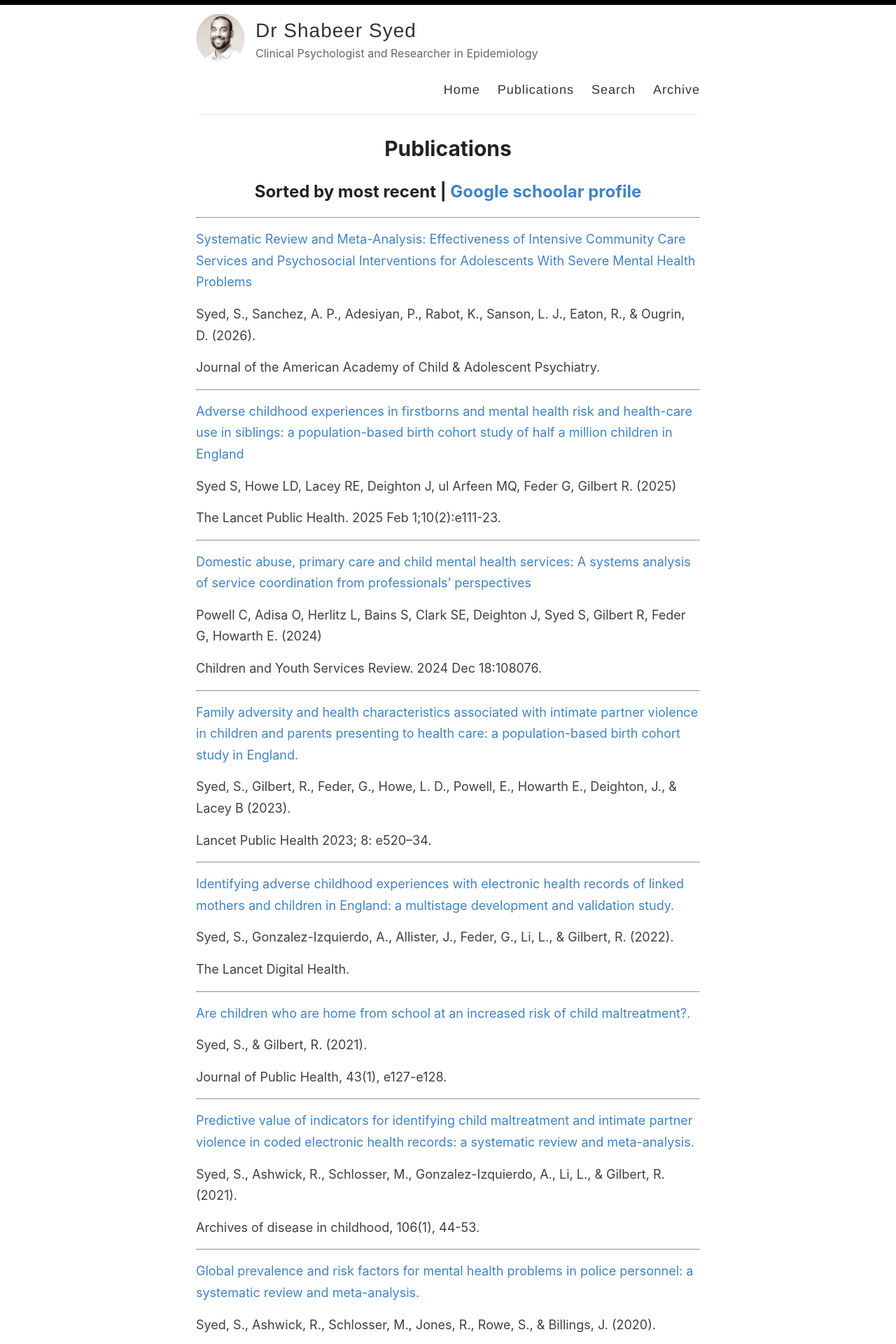
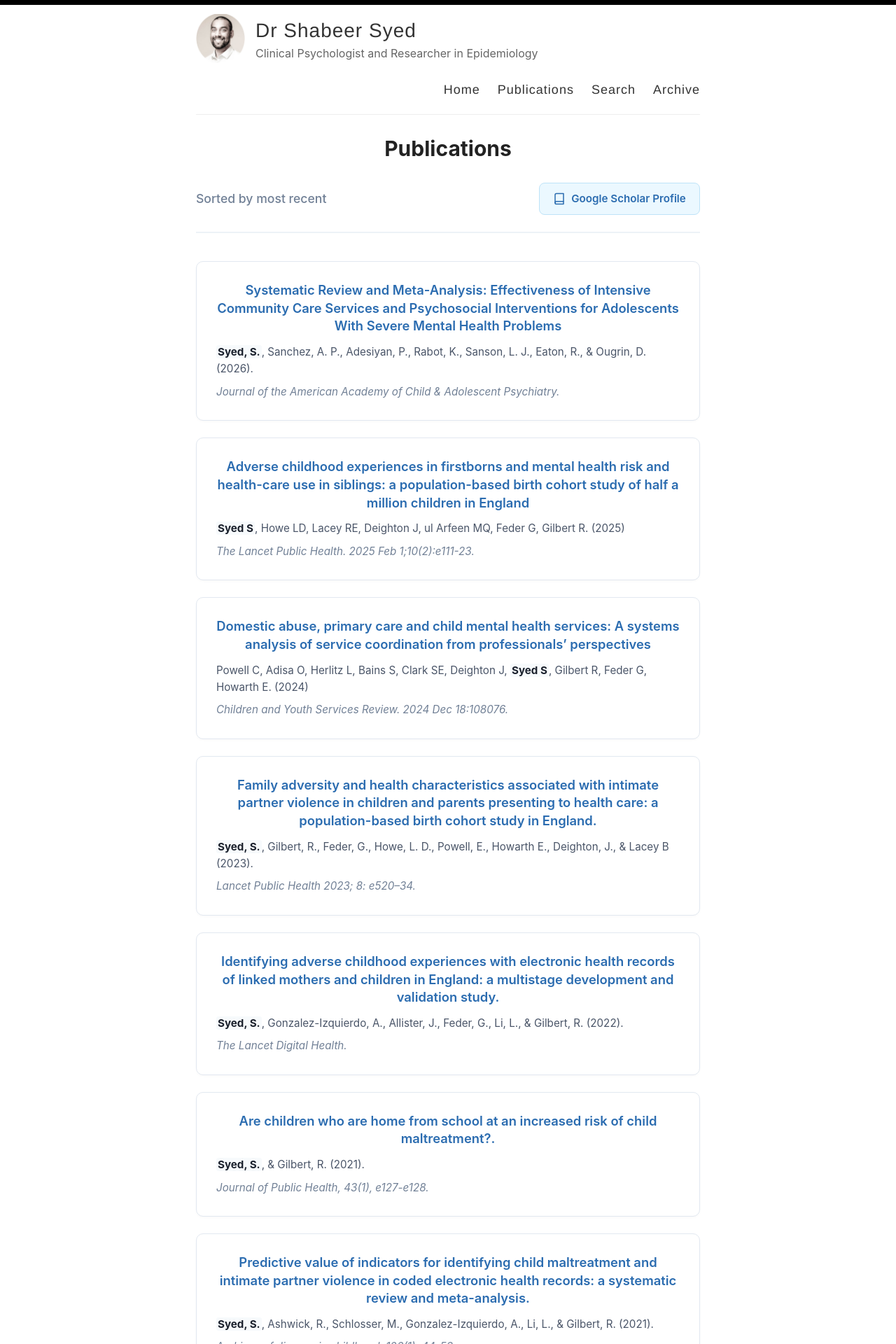
Before and after one commit to shabeer-syed/shabeersyed, a Jekyll site: the page built from _pages/publications.md, in a window 1280 px wide. Shown: the top 1920 px of the page at 70% size. Built offline with Jekyll 4.4.1, drawn with Linux system fonts in a browser that asks for light colours; part of the change alters nothing that is shown; some of the changed text lies outside the part shown.

Commit message:
Update publications.md

```diff
--- a/_pages/publications.md
+++ b/_pages/publications.md
@@ -4,120 +4,251 @@ title: Publications
 permalink: /publications/
 ---
 
-## Sorted by most recent | [Google schoolar profile](https://scholar.google.com/citations?user=tayvv1MAAAAJ&hl=en&oi=ao)
+<style>
+  /* Modern CSS Reset & Typography tailored for this page */
+  .pub-modern-layout {
+    font-family: -apple-system, BlinkMacSystemFont, "Segoe UI", Roboto, Helvetica, Arial, sans-serif;
+    color: #2d3748;
+    line-height: 1.6;
+    max-width: 850px;
+    margin: 0 auto;
+    padding-top: 1rem;
+  }
 
---------------
+  /* Header Section */
+  .pub-header {
+    display: flex;
+    justify-content: space-between;
+    align-items: center;
+    margin-bottom: 2.5rem;
+    padding-bottom: 1.5rem;
+    border-bottom: 2px solid #edf2f7;
+  }
 
-[Systematic Review and Meta-Analysis: Effectiveness of Intensive Community Care Services and Psychosocial Interventions for Adolescents With Severe Mental Health Problems](https://doi.org/10.1016/j.jaac.2026.01.006)
+  .pub-sort-text {
+    font-size: 1.1rem;
+    color: #718096;
+    font-weight: 500;
+  }
 
-Syed, S., Sanchez, A. P., Adesiyan, P., Rabot, K., Sanson, L. J., Eaton, R., & Ougrin, D. (2026).
+  .scholar-btn {
+    display: inline-flex;
+    align-items: center;
+    gap: 8px;
+    padding: 0.6rem 1.2rem;
+    background-color: #ebf8ff;
+    color: #2b6cb0 !important;
+    border-radius: 8px;
+    text-decoration: none !important;
+    font-weight: 600;
+    font-size: 0.95rem;
+    transition: all 0.2s ease;
+    border: 1px solid #bee3f8;
+  }
 
-Journal of the American Academy of Child & Adolescent Psychiatry.
+  .scholar-btn:hover {
+    background-color: #bee3f8;
+    transform: translateY(-1px);
+    box-shadow: 0 4px 6px -1px rgba(66, 153, 225, 0.15);
+  }
 
---------------
+  /* Publications List */
+  .pub-list {
+    display: flex;
+    flex-direction: column;
+    gap: 1.5rem;
+  }
 
-[Adverse childhood experiences in firstborns and mental health risk and health-care use in siblings: a population-based birth cohort study of half a million children in England](https://doi.org/10.1016/S2468-2667(24)00301-3)
+  .pub-card {
+    background: #ffffff;
+    border: 1px solid #e2e8f0;
+    border-radius: 10px;
+    padding: 1.75rem;
+    box-shadow: 0 2px 4px -1px rgba(0, 0, 0, 0.03);
+    transition: transform 0.2s ease, box-shadow 0.2s ease, border-color 0.2s ease;
+  }
 
-Syed S, Howe LD, Lacey RE, Deighton J, ul Arfeen MQ, Feder G, Gilbert R. (2025)
+  .pub-card:hover {
+    transform: translateY(-3px);
+    box-shadow: 0 10px 15px -3px rgba(0, 0, 0, 0.08);
+    border-color: #cbd5e0;
+  }
 
-The Lancet Public Health. 2025 Feb 1;10(2):e111-23.
+  .pub-title {
+    font-size: 1.15rem;
+    font-weight: 600;
+    line-height: 1.4;
+    margin-top: 0;
+    margin-bottom: 0.75rem;
+  }
 
---------------
+  .pub-title a {
+    color: #2b6cb0;
+    text-decoration: none;
+    transition: color 0.2s ease;
+  }
 
-[Domestic abuse, primary care and child mental health services: A systems analysis of service coordination from professionals’ perspectives](https://doi.org/10.1016/j.childyouth.2024.108076)
+  .pub-title a:hover {
+    color: #1a365d;
+    text-decoration: underline;
+  }
 
-Powell C, Adisa O, Herlitz L, Bains S, Clark SE, Deighton J, Syed S, Gilbert R, Feder G, Howarth E. (2024)
+  .pub-authors {
+    font-size: 0.95rem;
+    color: #4a5568;
+    margin-bottom: 0.5rem;
+  }
 
-Children and Youth Services Review. 2024 Dec 18:108076.
+  .syed-highlight {
+    font-weight: 700;
+    color: #1a202c;
+    background-color: #f7fafc;
+    padding: 0 2px;
+    border-radius: 3px;
+  }
 
---------------
+  .pub-journal {
+    font-size: 0.95rem;
+    color: #718096;
+    font-style: italic;
+    margin: 0;
+  }
 
-[Family adversity and health characteristics associated with intimate partner violence in children and parents presenting to health care: a population-based birth cohort study in England.](https://www.thelancet.com/journals/lanpub/article/PIIS2468-2667(23)00119-6/fulltext)
+  /* Mobile Responsiveness */
+  @media (max-width: 600px) {
+    .pub-header {
+      flex-direction: column;
+      align-items: flex-start;
+      gap: 1rem;
+    }
+    .pub-card {
+      padding: 1.25rem;
+    }
+  }
+</style>
 
-Syed, S., Gilbert, R., Feder, G., Howe, L. D.,  Powell, E., Howarth E., Deighton, J., & Lacey B (2023).
+<div class="pub-modern-layout">
 
-Lancet Public Health 2023; 8: e520–34.
+  <!-- Header -->
+  <div class="pub-header">
+    <span class="pub-sort-text">Sorted by most recent</span>
+    <a href="https://scholar.google.com/citations?user=tayvv1MAAAAJ&hl=en&oi=ao" target="_blank" class="scholar-btn">
+      <svg width="18" height="18" viewBox="0 0 24 24" fill="none" stroke="currentColor" stroke-width="2" stroke-linecap="round" stroke-linejoin="round"><path d="M4 19.5A2.5 2.5 0 0 1 6.5 17H20"></path><path d="M6.5 2H20v20H6.5A2.5 2.5 0 0 1 4 19.5v-15A2.5 2.5 0 0 1 6.5 2z"></path></svg>
+      Google Scholar Profile
+    </a>
+  </div>
 
---------------
+  <!-- Publications List -->
+  <div class="pub-list">
 
-[Identifying adverse childhood experiences with electronic health records of linked mothers and children in England: a multistage development and validation study.](https://www.thelancet.com/journals/landig/article/PIIS2589-7500(22)00061-9/fulltext)
+    <div class="pub-card">
+      <h3 class="pub-title">
+        <a href="https://doi.org/10.1016/j.jaac.2026.01.006" target="_blank">Systematic Review and Meta-Analysis: Effectiveness of Intensive Community Care Services and Psychosocial Interventions for Adolescents With Severe Mental Health Problems</a>
+      </h3>
+      <div class="pub-authors"><span class="syed-highlight">Syed, S.</span>, Sanchez, A. P., Adesiyan, P., Rabot, K., Sanson, L. J., Eaton, R., & Ougrin, D. (2026).</div>
+      <p class="pub-journal">Journal of the American Academy of Child & Adolescent Psychiatry.</p>
+    </div>
 
-Syed, S., Gonzalez-Izquierdo, A., Allister, J., Feder, G., Li, L., & Gilbert, R. (2022).
+    <div class="pub-card">
+      <h3 class="pub-title">
+        <a href="https://doi.org/10.1016/S2468-2667(24)00301-3" target="_blank">Adverse childhood experiences in firstborns and mental health risk and health-care use in siblings: a population-based birth cohort study of half a million children in England</a>
+      </h3>
+      <div class="pub-authors"><span class="syed-highlight">Syed S</span>, Howe LD, Lacey RE, Deighton J, ul Arfeen MQ, Feder G, Gilbert R. (2025)</div>
+      <p class="pub-journal">The Lancet Public Health. 2025 Feb 1;10(2):e111-23.</p>
+    </div>
 
-The Lancet Digital Health.
+    <div class="pub-card">
+      <h3 class="pub-title">
+        <a href="https://doi.org/10.1016/j.childyouth.2024.108076" target="_blank">Domestic abuse, primary care and child mental health services: A systems analysis of service coordination from professionals’ perspectives</a>
+      </h3>
+      <div class="pub-authors">Powell C, Adisa O, Herlitz L, Bains S, Clark SE, Deighton J, <span class="syed-highlight">Syed S</span>, Gilbert R, Feder G, Howarth E. (2024)</div>
+      <p class="pub-journal">Children and Youth Services Review. 2024 Dec 18:108076.</p>
+    </div>
 
---------------
+    <div class="pub-card">
+      <h3 class="pub-title">
+        <a href="https://www.thelancet.com/journals/lanpub/article/PIIS2468-2667(23)00119-6/fulltext" target="_blank">Family adversity and health characteristics associated with intimate partner violence in children and parents presenting to health care: a population-based birth cohort study in England.</a>
+      </h3>
+      <div class="pub-authors"><span class="syed-highlight">Syed, S.</span>, Gilbert, R., Feder, G., Howe, L. D., Powell, E., Howarth E., Deighton, J., & Lacey B (2023).</div>
+      <p class="pub-journal">Lancet Public Health 2023; 8: e520–34.</p>
+    </div>
 
-[Are children who are home from school at an increased risk of child maltreatment?.](https://academic.oup.com/jpubhealth/article/43/1/e127/5878146)
+    <div class="pub-card">
+      <h3 class="pub-title">
+        <a href="https://www.thelancet.com/journals/landig/article/PIIS2589-7500(22)00061-9/fulltext" target="_blank">Identifying adverse childhood experiences with electronic health records of linked mothers and children in England: a multistage development and validation study.</a>
+      </h3>
+      <div class="pub-authors"><span class="syed-highlight">Syed, S.</span>, Gonzalez-Izquierdo, A., Allister, J., Feder, G., Li, L., & Gilbert, R. (2022).</div>
+      <p class="pub-journal">The Lancet Digital Health.</p>
+    </div>
 
-Syed, S., & Gilbert, R. (2021).
+    <div class="pub-card">
+      <h3 class="pub-title">
+        <a href="https://academic.oup.com/jpubhealth/article/43/1/e127/5878146" target="_blank">Are children who are home from school at an increased risk of child maltreatment?.</a>
+      </h3>
+      <div class="pub-authors"><span class="syed-highlight">Syed, S.</span>, & Gilbert, R. (2021).</div>
+      <p class="pub-journal">Journal of Public Health, 43(1), e127-e128.</p>
+    </div>
 
-Journal of Public Health, 43(1), e127-e128.
+    <div class="pub-card">
+      <h3 class="pub-title">
+        <a href="https://adc.bmj.com/content/106/1/44.full" target="_blank">Predictive value of indicators for identifying child maltreatment and intimate partner violence in coded electronic health records: a systematic review and meta-analysis.</a>
+      </h3>
+      <div class="pub-authors"><span class="syed-highlight">Syed, S.</span>, Ashwick, R., Schlosser, M., Gonzalez-Izquierdo, A., Li, L., & Gilbert, R. (2021).</div>
+      <p class="pub-journal">Archives of disease in childhood, 106(1), 44-53.</p>
+    </div>
 
---------------
+    <div class="pub-card">
+      <h3 class="pub-title">
+        <a href="https://oem.bmj.com/content/77/11/737.full" target="_blank">Global prevalence and risk factors for mental health problems in police personnel: a systematic review and meta-analysis.</a>
+      </h3>
+      <div class="pub-authors"><span class="syed-highlight">Syed, S.</span>, Ashwick, R., Schlosser, M., Jones, R., Rowe, S., & Billings, J. (2020).</div>
+      <p class="pub-journal">Occupational and environmental medicine, 77(11), 737-747.</p>
+    </div>
 
-[Predictive value of indicators for identifying child maltreatment and intimate partner violence in coded electronic health records: a systematic review and meta-analysis.](https://adc.bmj.com/content/106/1/44.full)
+    <div class="pub-card">
+      <h3 class="pub-title">
+        <a href="https://onlinelibrary.wiley.com/doi/full/10.1111/opn.12320" target="_blank">Dog‐assisted interventions and outcomes for older adults in residential long‐term care facilities: A systematic review and meta‐analysis.</a>
+      </h3>
+      <div class="pub-authors">Jain, B., <span class="syed-highlight">Syed, S.</span>, Hafford‐Letchfield, T., & O’Farrell‐Pearce, S. (2020).</div>
+      <p class="pub-journal">International journal of older people nursing, 15(3), e12320.</p>
+    </div>
 
-Syed, S., Ashwick, R., Schlosser, M., Gonzalez-Izquierdo, A., Li, L., & Gilbert, R. (2021).
+    <div class="pub-card">
+      <h3 class="pub-title">
+        <a href="https://bmjopen.bmj.com/content/10/8/e036564.full" target="_blank">Association between health indicators of maternal adversity and the rate of infant entry to local authority care in England: a longitudinal ecological study.</a>
+      </h3>
+      <div class="pub-authors">Pearson, R. J., Jay, M. A., Wijlaars, L. P. M. M., De Stavola, B., <span class="syed-highlight">Syed, S.</span>, Bedston, S. J., & Gilbert, R. (2020).</div>
+      <p class="pub-journal">BMJ open, 10(8), e036564.</p>
+    </div>
 
-Archives of disease in childhood, 106(1), 44-53.
+    <div class="pub-card">
+      <h3 class="pub-title">
+        <a href="https://www.thelancet.com/journals/lancet/article/PIIS0140-6736(19)32873-9/fulltext" target="_blank">Maternal adversity and variation in the rate of children entering local authority care during infancy in England: a longitudinal ecological study.</a>
+      </h3>
+      <div class="pub-authors">Pearson, R., Jay, M. A., Wijlaars, L., De Stavola, B. L., <span class="syed-highlight">Syed, S.</span>, Bedston, S., & Gilbert, R. (2019).</div>
+      <p class="pub-journal">The Lancet, 394, S76.</p>
+    </div>
 
---------------
+    <div class="pub-card">
+      <h3 class="pub-title">
+        <a href="https://www.bmj.com/content/364/bmj.l912.full" target="_blank">Parental alcohol misuse has major effects on children’s health and development.</a>
+      </h3>
+      <div class="pub-authors"><span class="syed-highlight">Syed, S.</span>, & Gilbert, R. (2019).</div>
+      <p class="pub-journal">BMJ, 364.</p>
+    </div>
 
-[Global prevalence and risk factors for mental health problems in police personnel: a systematic review and meta-analysis.](https://oem.bmj.com/content/77/11/737.full)
+    <div class="pub-card">
+      <h3 class="pub-title">
+        <a href="https://www.ucl.ac.uk/children-policy-research/sites/children-policy-research/files/parental-alcohol-misuse-and-impact-on-children.pdf" target="_blank">Parental alcohol misuse and the impact on children: a rapid evidence review of service presentations and interventions.</a>
+      </h3>
+      <div class="pub-authors"><span class="syed-highlight">Syed, S.</span>, Gilbert, R., & Wolpert, M. (2018).</div>
+      <p class="pub-journal">NIHR Children's Policy Research Unit</p>
+    </div>
 
-Syed, S., Ashwick, R., Schlosser, M., Jones, R., Rowe, S., & Billings, J. (2020).
-
-Occupational and environmental medicine, 77(11), 737-747.
-
---------------
-
-[Dog‐assisted interventions and outcomes for older adults in residential long‐term care facilities: A systematic review and meta‐analysis.](https://onlinelibrary.wiley.com/doi/full/10.1111/opn.12320)
-
-Jain, B., Syed, S., Hafford‐Letchfield, T., & O’Farrell‐Pearce, S. (2020).
-
-International journal of older people nursing, 15(3), e12320.
-
---------------
-
-[Association between health indicators of maternal adversity and the rate of infant entry to local authority care in England: a longitudinal ecological study.](https://bmjopen.bmj.com/content/10/8/e036564.full)
-
-Pearson, R. J., Jay, M. A., Wijlaars, L. P. M. M., De Stavola, B., Syed, S., Bedston, S. J., & Gilbert, R. (2020).
-
-BMJ open, 10(8), e036564.
-
---------------
-
-[Maternal adversity and variation in the rate of children entering local authority care during infancy in England: a longitudinal ecological study.](https://www.thelancet.com/journals/lancet/article/PIIS0140-6736(19)32873-9/fulltext)
-
-Pearson, R., Jay, M. A., Wijlaars, L., De Stavola, B. L., Syed, S., Bedston, S., & Gilbert, R. (2019).
-
-The Lancet, 394, S76.
-
---------------
-
-[Parental alcohol misuse has major effects on children’s health and development.](https://www.bmj.com/content/364/bmj.l912.full)
-
-Syed, S., & Gilbert, R. (2019).
-
-BMJ, 364.
-
---------------
-
-[Parental alcohol misuse and the impact on children: a rapid evidence review of service presentations and interventions.](https://www.ucl.ac.uk/children-policy-research/sites/children-policy-research/files/parental-alcohol-misuse-and-impact-on-children.pdf)
-
-Syed, S., Gilbert, R., & Wolpert, M. (2018).
-
-NIHR Children's Policy Research Unit
-
---------------
+  </div>
+</div>
 
 <!-- Google tag (gtag.js) -->
 <script async src="https://www.googletagmanager.com/gtag/js?id=G-TZ0Q814394"></script>
 <script>
-  window.dataLayer = window.dataLayer || [];
-  function gtag(){dataLayer.push(arguments);}
-  gtag('js', new Date());
-
-  gtag('config', 'G-TZ0Q814394');
-</script>
+  window.dataLayer = window.dataLayer ||
```
